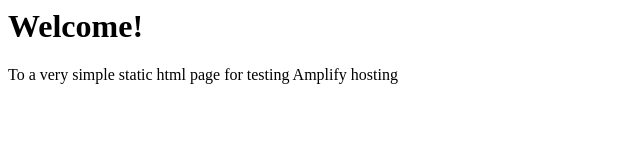
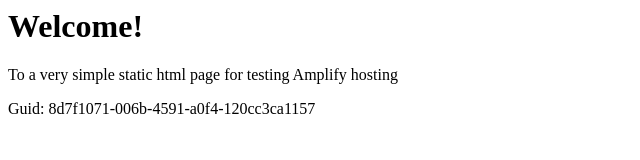
Before and after one commit to aws-aemilia-cdg/Github-PR-Commit-Integration-Test-DoNotTouch-Gith-OKSLNVO2-v1-prod-eu-west-3, a website: page src/index.html in a window 1280 px wide. Shown: the whole page, without its empty margins (0-640 px from the left). Drawn offline with Linux system fonts and the light colour scheme.

Commit message:
commit from integ tests

```diff
--- a/src/index.html
+++ b/src/index.html
@@ -1,3 +1,5 @@
+
+
 <html lang="en">
 
 <head>
@@ -10,6 +12,6 @@
 <body>
     <h1>Welcome!</h1>
     <p>To a very simple static html page for testing Amplify hosting</p>
-</body>
+    <p>Guid: 8d7f1071-006b-4591-a0f4-120cc3ca1157</p></body>
 
 </html>
```
